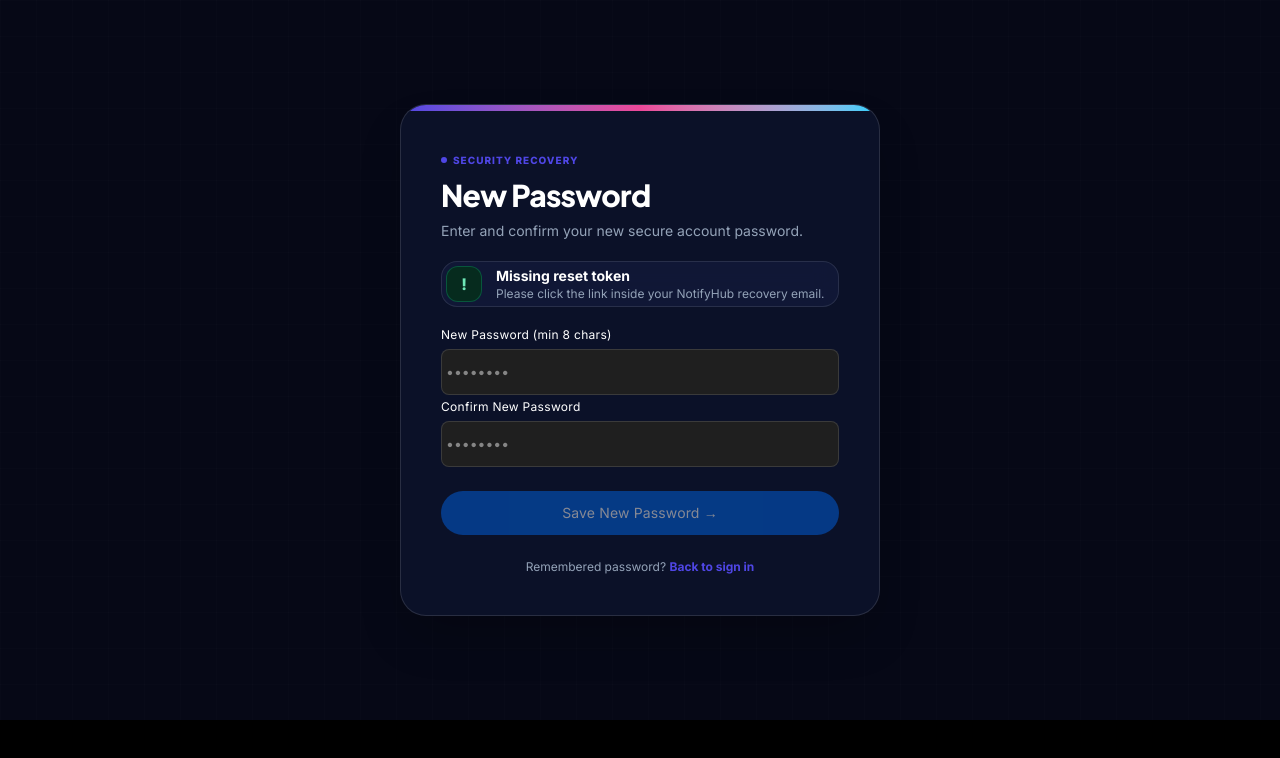
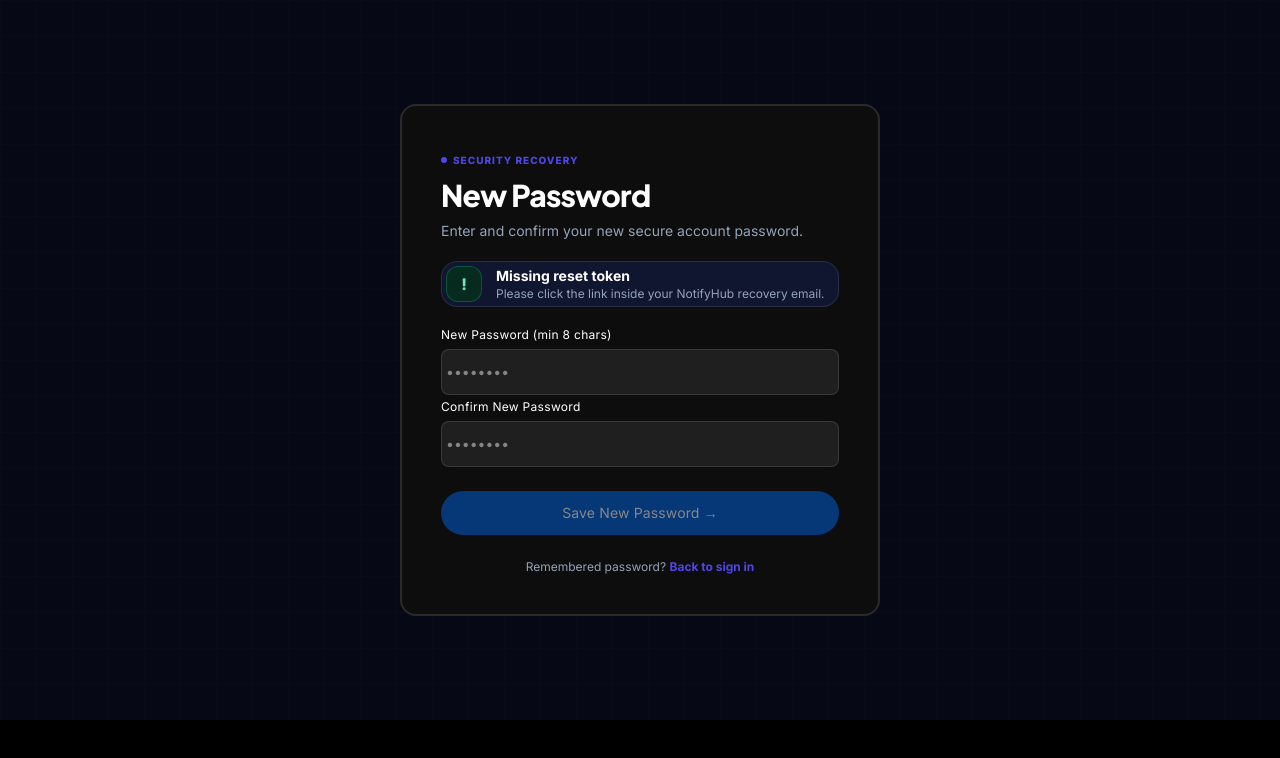
Before and after one commit to tannerusridhar18-pixel/NotifyHub, a Next.js app in the folder frontend/: page /auth/reset-password in a window 1280 px wide. Shown: the top 758 px of the page. Built offline with nearby package versions, Linux system fonts and the light colour scheme; no server answers.

Commit message:
style(frontend): align shared primitives with REKKI tokens

```diff
--- a/frontend/components/ui/AuthCard.tsx
+++ b/frontend/components/ui/AuthCard.tsx
@@ -2,12 +2,7 @@ import { cx } from "./classes";
 
 export default function AuthCard({ children, className }: { children: React.ReactNode; className?: string }) {
   return (
-    <div
-      className={cx(
-        "relative w-full max-w-[480px] overflow-hidden rounded-[26px] border border-white/12 bg-surface/98 p-7 shadow-2xl transition-[border-color,box-shadow] duration-200 ease-out hover:border-brand-light/40 hover:shadow-card-hover after:absolute after:inset-x-0 after:top-0 after:z-10 after:h-1.5 after:bg-gradient-to-r after:from-brand after:via-brand-magenta after:to-cyan sm:p-10",
-        className
-      )}
-    >
+    <div className={cx("nh-rekki-auth-card relative w-full max-w-[480px] overflow-hidden rounded-[var(--radius-cards)] border border-white/12 bg-[var(--color-graphite)] p-7 shadow-[var(--shadow-subtle)] sm:p-10", className)}>
       {children}
     </div>
   );
```
